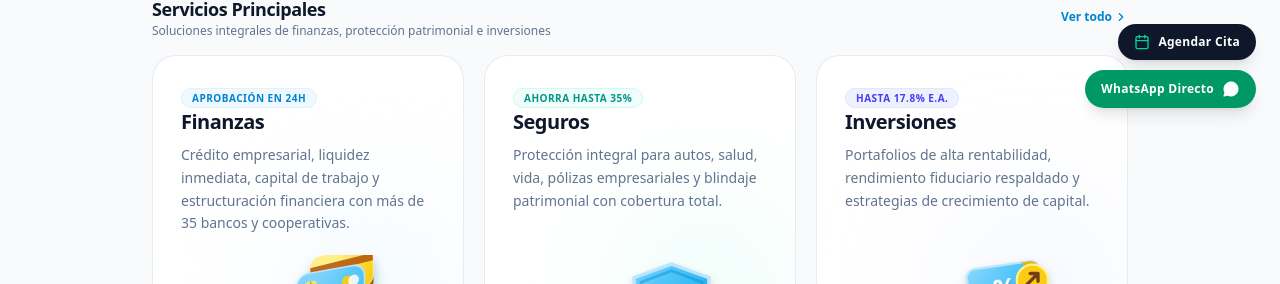
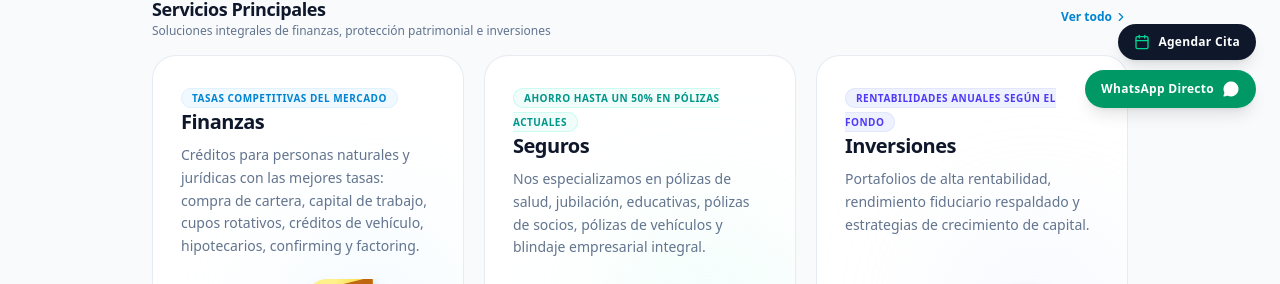
Before and after one commit to lionezel/next-front, a Next.js app: page / in a window 1280 px wide. Shown: the part 668-952 px from the top of the page. Built offline with nearby package versions, Linux system fonts and the light colour scheme; no server answers; the database is empty.

Commit message:
feat: actualizar textos y etiquetas de finanzas, seguros e inversiones

```diff
--- a/src/features/hub/ModernAppHome.tsx
+++ b/src/features/hub/ModernAppHome.tsx
@@ -525,13 +525,13 @@ export default function ModernAppHome({
           >
             <div className="space-y-2 z-10">
               <span className="text-[10px] font-bold uppercase tracking-wider text-sky-600 bg-sky-50 px-2.5 py-0.5 rounded-full border border-sky-100">
-                Aprobación en 24h
+                Tasas competitivas del mercado
               </span>
               <h3 className="text-lg sm:text-xl font-black text-slate-900 tracking-tight group-hover:text-sky-600 transition-colors">
                 Finanzas
               </h3>
               <p className="text-xs sm:text-sm text-slate-500 font-medium leading-relaxed">
-                Crédito empresarial, liquidez inmediata, capital de trabajo y estructuración financiera con más de 35 bancos y cooperativas.
+                Créditos para personas naturales y jurídicas con las mejores tasas: compra de cartera, capital de trabajo, cupos rotativos, créditos de vehículo, hipotecarios, confirming y factoring.
               </p>
             </div>
 
@@ -557,13 +557,13 @@ export default function ModernAppHome({
           >
             <div className="space-y-2 z-10">
               <span className="text-[10px] font-bold uppercase tracking-wider text-teal-600 bg-teal-50 px-2.5 py-0.5 rounded-full border border-teal-100">
-                Ahorra hasta 35%
+                Ahorro hasta un 50% en pólizas actuales
               </span>
               <h3 className="text-lg sm:text-xl font-black text-slate-900 tracking-tight group-hover:text-teal-600 transition-colors">
                 Seguros
               </h3>
               <p className="text-xs sm:text-sm text-slate-500 font-medium leading-relaxed">
-                Protección integral para autos, salud, vida, pólizas empresariales y blindaje patrimonial con cobertura total.
+                Nos especializamos en pólizas de salud, jubilación, educativas, pólizas de socios, pólizas de vehículos y blindaje empresarial integral.
               </p>
             </div>
 
@@ -589,7 +589,7 @@ export default function ModernAppHome({
           >
             <div className="space-y-2 z-10">
               <span className="text-[10px] font-bold uppercase tracking-wider text-indigo-600 bg-indigo-50 px-2.5 py-0.5 rounded-full border border-indigo-100">
-                Hasta 17.8% E.A.
+                Rentabilidades anuales según el fondo
               </span>
               <h3 className="text-lg sm:text-xl font-black text-slate-900 tracking-tight group-hover:text-indigo-600 transition-colors">
                 Inversiones
```
